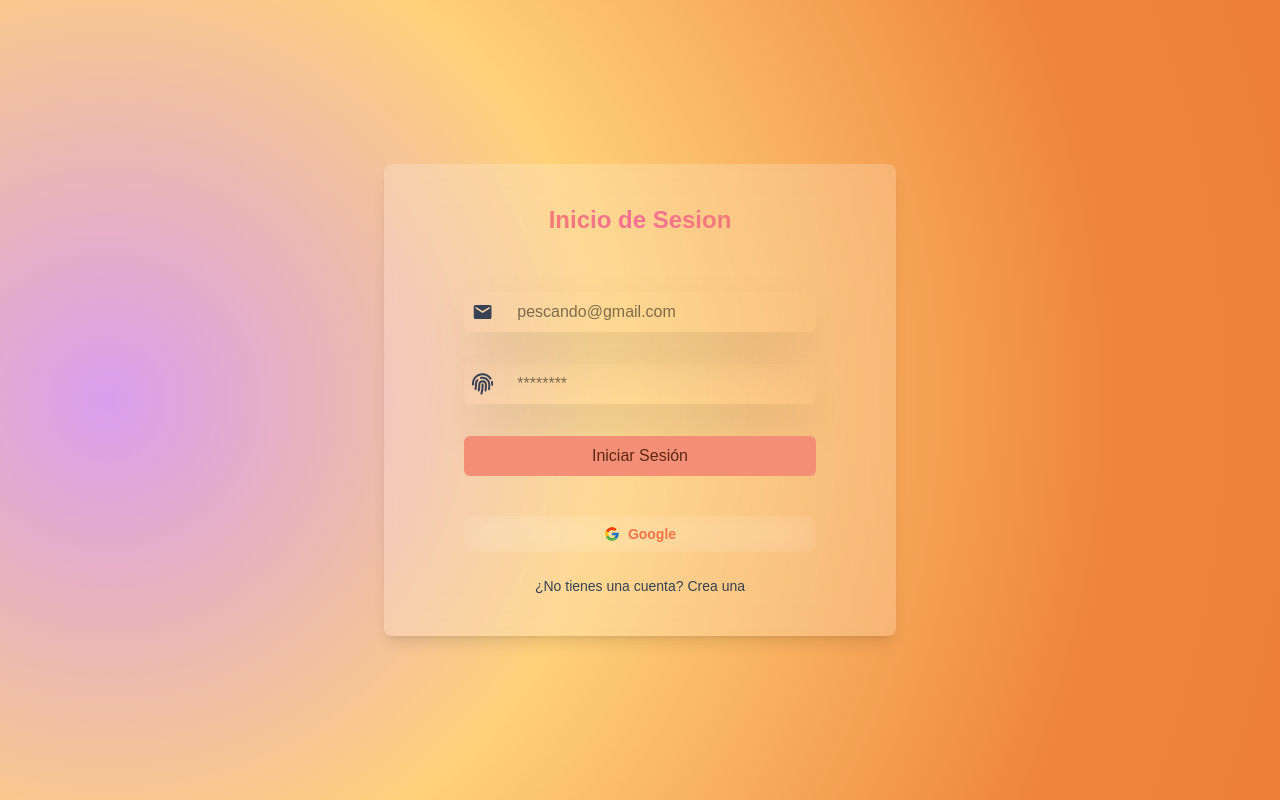
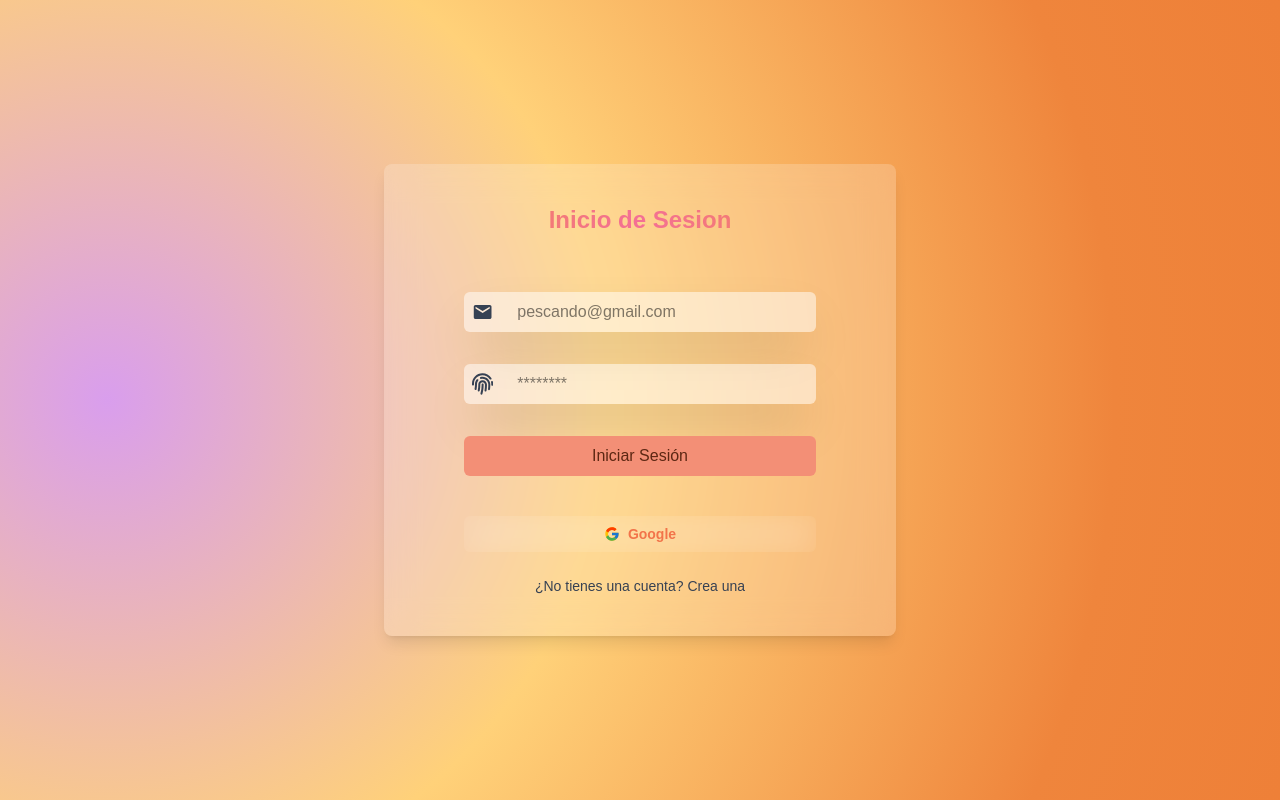
Before and after one commit to LautaroZ01/pescando-client, a React (Vite) app: page /auth/login in a window 1280 px wide. Built offline with nearby package versions, Linux system fonts and the light colour scheme; no server answers; a web font is replaced by a local one.

Commit message:
fix: input style

```diff
--- a/src/index.css
+++ b/src/index.css
@@ -64,7 +64,7 @@
 }
 
 .container-input {
-    @apply flex items-center shadow-2xl rounded-md gap-4 pl-2;
+    @apply flex items-center shadow-2xl rounded-md gap-4 pl-2 bg-white/50;
 
     svg {
         @apply text-gray-700 size-6;
```
